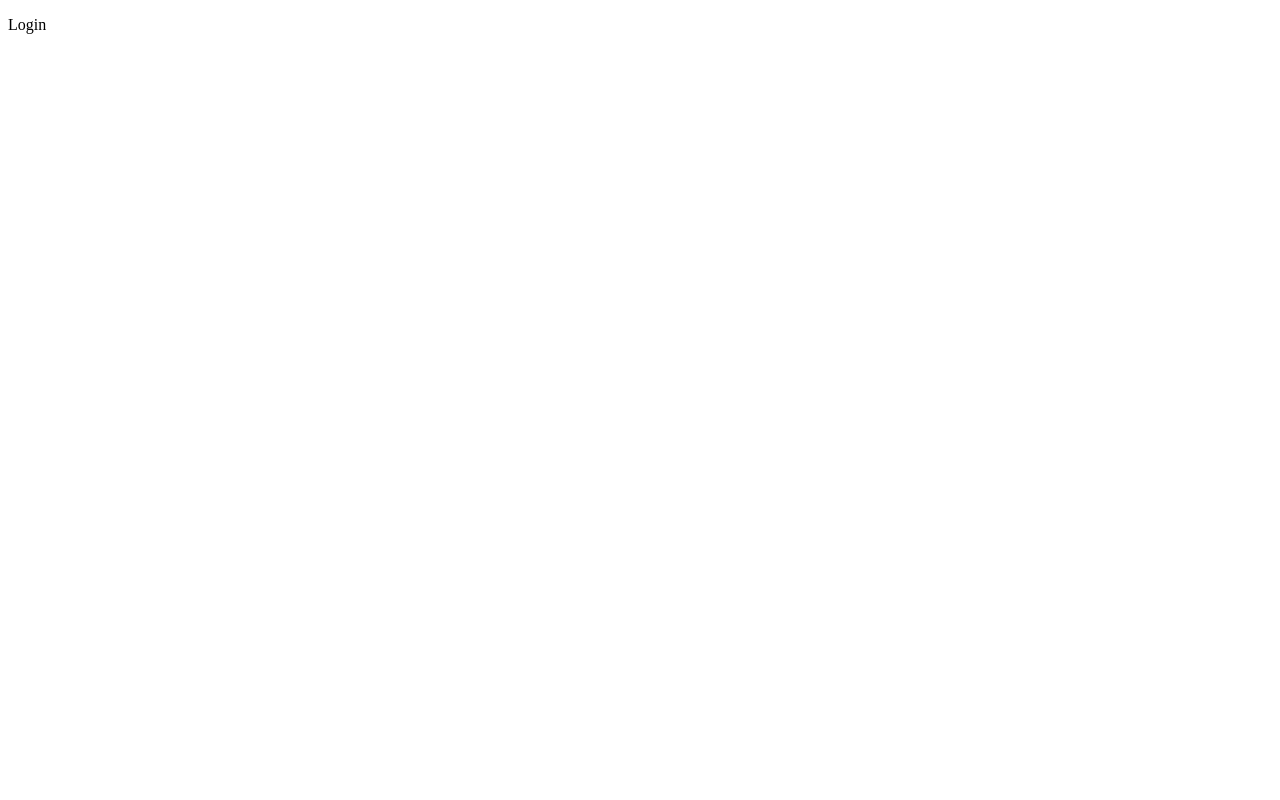
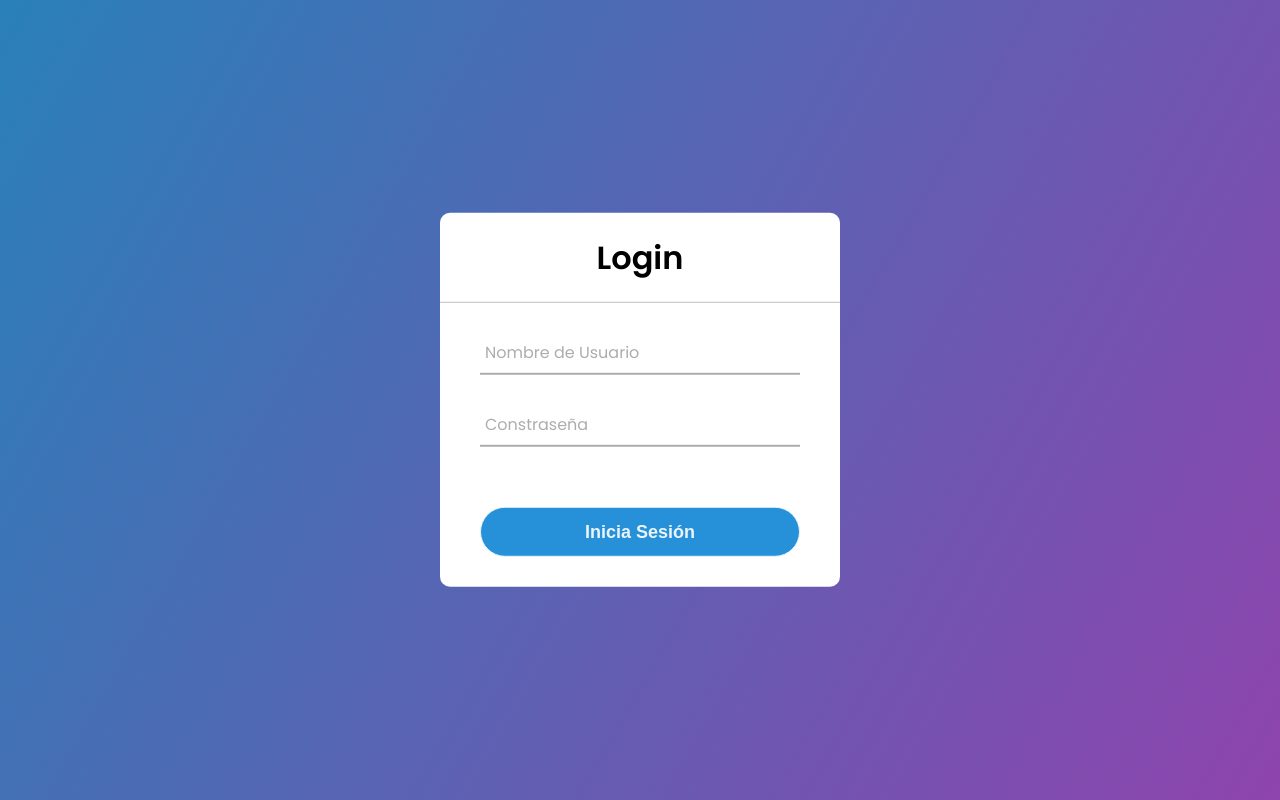
Before and after one commit to LuisFern873/Test, a Flask app: page /login in a window 1280 px wide. Before the commit the page is almost empty. Run offline with Flask 2, Linux system fonts and the light colour scheme.

Commit message:
Ahora cuenta con las funciones básicas para el login

```diff
--- a/templates/login.html
+++ b/templates/login.html
@@ -1,12 +1,27 @@
 {% extends "base.html" %}
 
 {% block head %}
-
+<link rel = "stylesheet" href = "{{ url_for('static', filename = 'login.css') }}">
 {% endblock head %}
 
 
 {% block body %}
 
-<p>Login</p>
+<div class="center">
+    <h1>Login</h1>
+    <form method="post">
+        <div class="txt_field">
+            <input type="text" required>
+            <span></span>
+            <label>Nombre de Usuario</label>
+        </div>
+        <div class="txt_field">
+            <input type="password" required>
+            <span></span>
+            <label>Constraseña</label>
+        </div>
+        <input type="submit" value="Inicia Sesión">
+    </form>
+</div>
 
 {% endblock body %}
```
